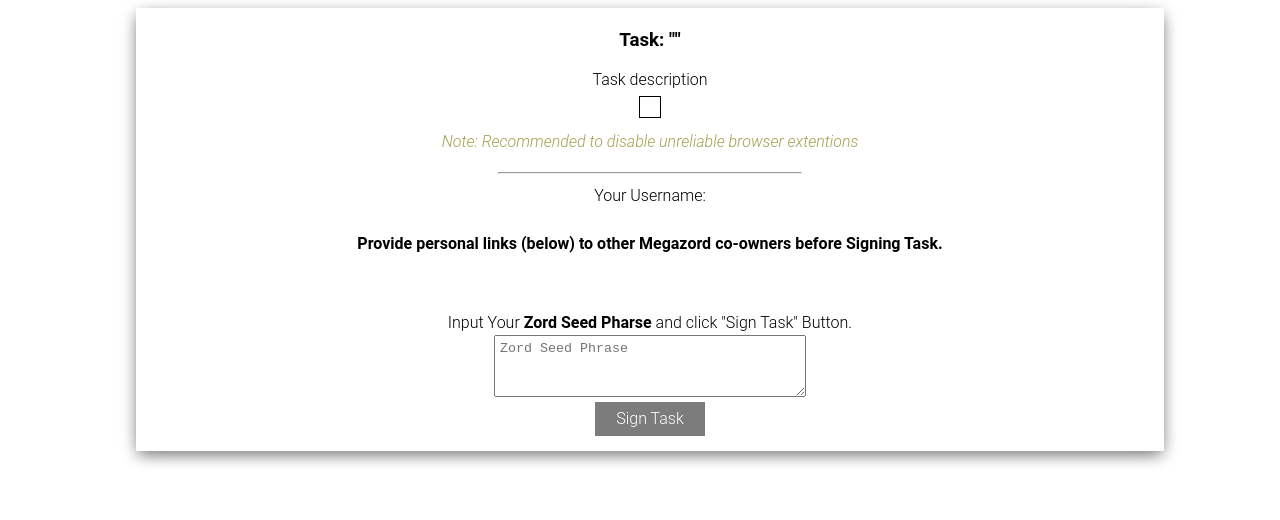
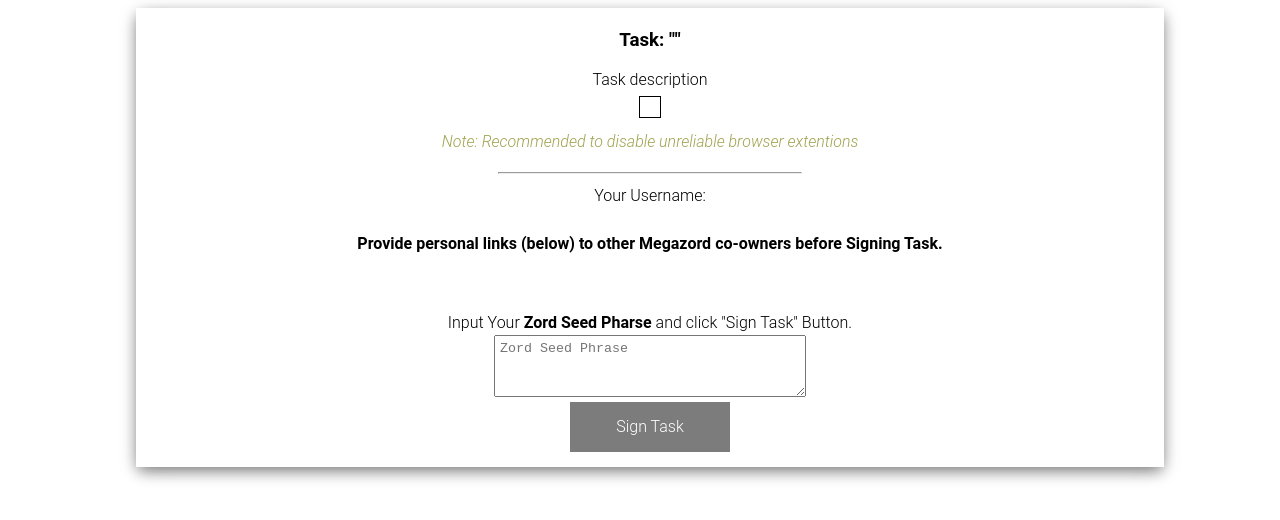
Before and after one commit to CloutMegazord/signing-cloutmegazord, a website: page functions/templates/taskSession/task-template.html in a window 1280 px wide. Drawn offline with Linux system fonts and the light colour scheme.

Commit message:
increase size of signing button

```diff
--- a/functions/templates/taskSession/task-template.html
+++ b/functions/templates/taskSession/task-template.html
@@ -37,8 +37,10 @@
             color: #fff;
             cursor: pointer;
             padding: 5px;
-            width:100px;
             text-align: center;
+            line-height: 40px;
+            width: 150px;
+            height: 40px;
         }
         .copy-btn{
             margin: 10px 0px;
```
